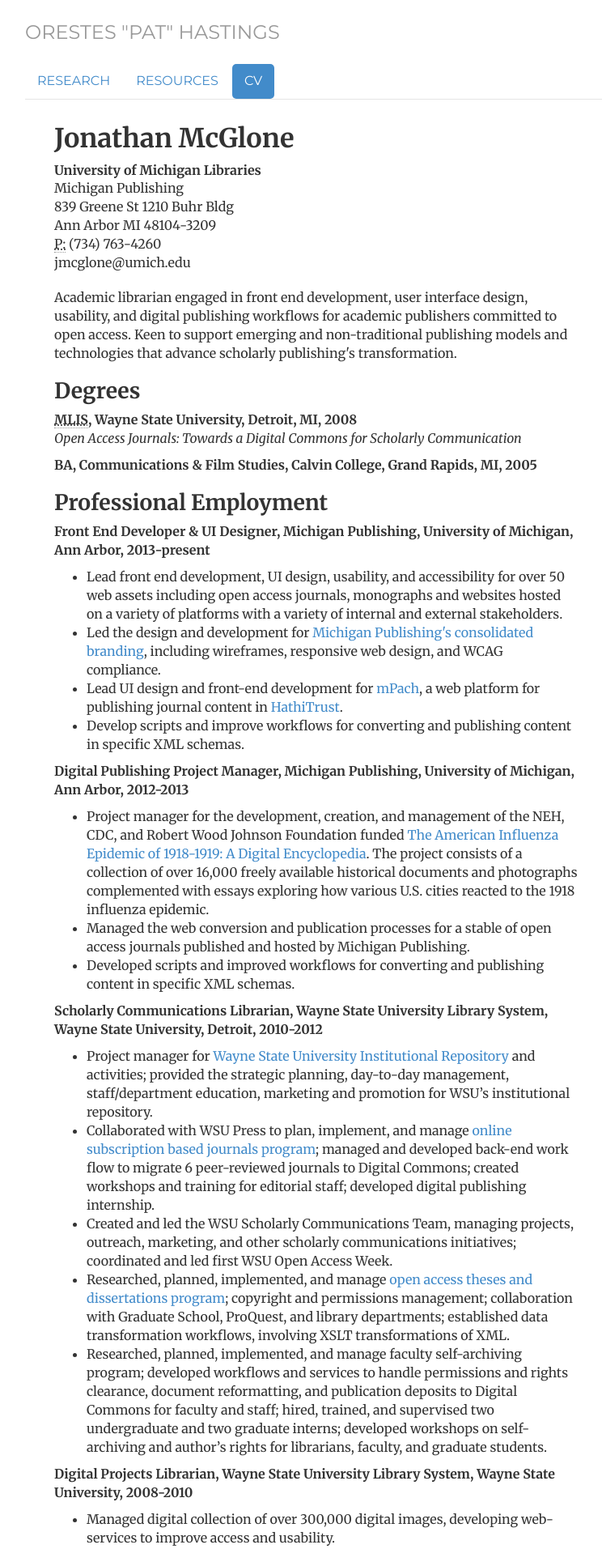
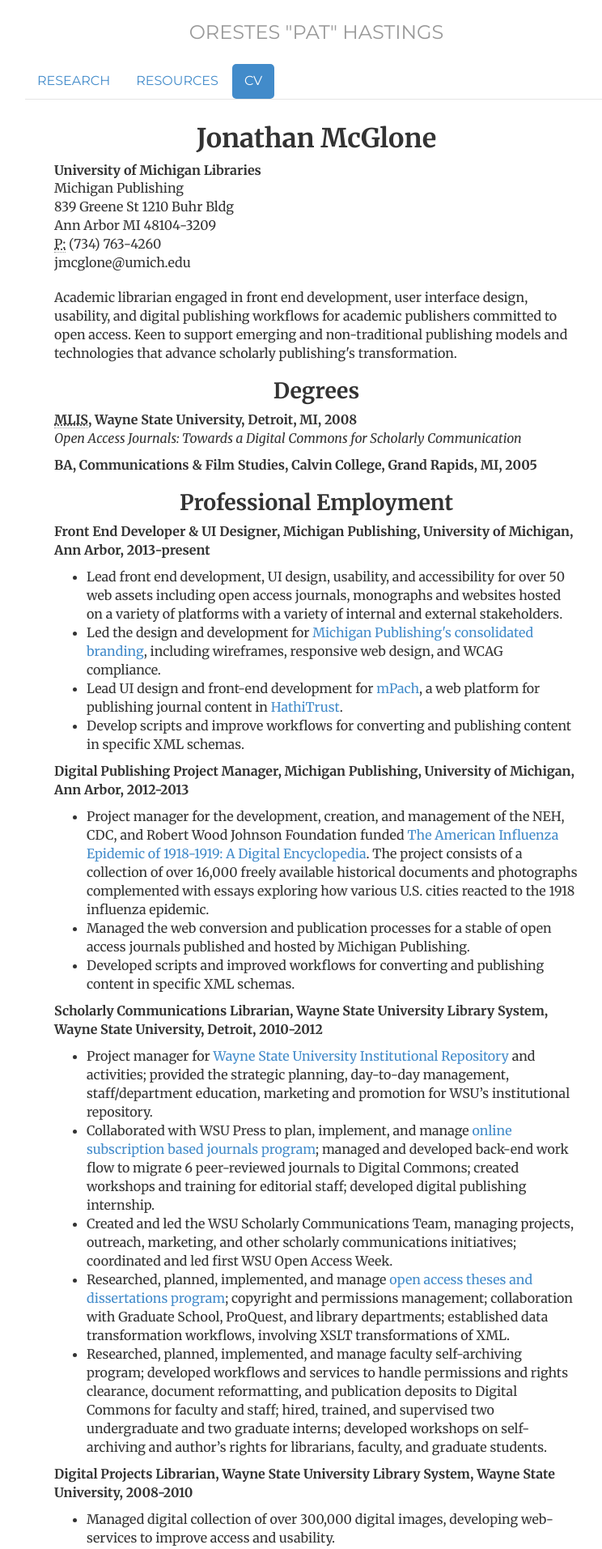
Before and after one commit to ophastings/ophastings.github.io, a Jekyll site: the page built from cv/index.html, in a window 1280 px wide. Shown: the top 1913 px of the page at 81% size, without its empty margins (249-993 px from the left). Built offline with Jekyll 4.4.1, drawn with Linux system fonts in a browser that asks for light colours.

Commit message:
Update style.css

```diff
--- a/css/style.css
+++ b/css/style.css
@@ -3,7 +3,7 @@
 
 body { padding-top: 20px; padding-bottom: 40px; font-family: 'Merriweather', Georgia, Times; font-size: 16px; }
 
-h1, h2, h3, h4, h5, h6, .h1, .h2, .h3, .h4, .h5, .h6 {text-align: left; font-family: 'Merriweather', Georgia, Times; font-weight: 700;}
+h1, h2, h3, h4, h5, h6, .h1, .h2, .h3, .h4, .h5, .h6 {text-align: center; font-family: 'Merriweather', Georgia, Times; font-weight: 1000;}
 
 blockquote p { font-size: 16px; line-height: 1.6em; }
 
```
